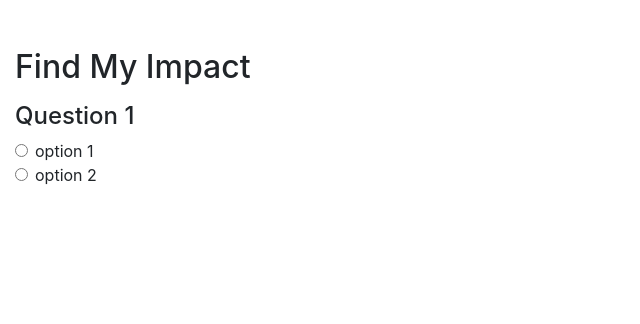
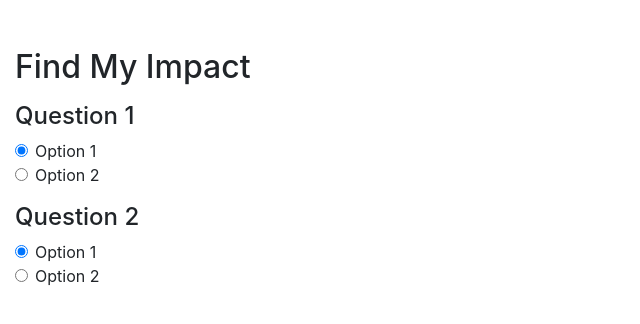
Before and after one commit to gauraviitp/impactometer, a React (Create React App) app in the folder client/: page /find-my-impact in a window 1280 px wide. Shown: the top 324 px of the page, without its empty margins (0-640 px from the left). Built offline with nearby package versions, Linux system fonts and the light colour scheme.

Commit message:
Find my impact page changes for generic button creation

```diff
--- a/client/src/FindMyImpact.js
+++ b/client/src/FindMyImpact.js
@@ -2,30 +2,64 @@ import React, { useState } from "react";
 import RadioButton from "./components/RadioButton";
 
 const FindMyImpact = (props) => {
-  const [state, setState] = useState({ selection: false });
+  const initState = {
+    questions: [
+      {
+        id: "1",
+        text: "Question 1",
+        options: [
+          { id: "1", text: "Option 1" },
+          { id: "2", text: "Option 2" },
+        ],
+        selectedOption: "1",
+      },
+      {
+        id: "2",
+        text: "Question 2",
+        options: [
+          { id: "1", text: "Option 1" },
+          { id: "2", text: "Option 2" },
+        ],
+        selectedOption: "1",
+      },
+    ],
+  };
 
-  const onSelection = (event) => {
-    setState({ selection: event.target.value });
+  const [state, setState] = useState(initState);
+
+  const onSelection = (questionId, optionId) => {
+    console.log(`${questionId}, ${optionId}`);
+    const questions = [];
+    for (let question of state.questions) {
+      if (question.id === questionId) {
+        questions.push(
+          Object.assign({}, question, { selectedOption: optionId })
+        );
+      } else {
+        questions.push(question);
+      }
+    }
+    setState(Object.assign({}, state, { questions }));
   };
 
   return (
     <div className="container-fluid mt-5">
       <h2>Find My Impact </h2>
-      <h4 className="mt-3">Question 1</h4>
-      <RadioButton
-        id="1"
-        onSelection={onSelection}
-        checked={state.selection === "1"}
-        labelText="option 1"
-        value="1"
-      />
-      <RadioButton
-        id="2"
-        onSelection={onSelection}
-        checked={state.selection === "2"}
-        labelText="option 2"
-        value="2"
-      />
+      {state.questions.map((question) => (
+        <div key={question.id}>
+          <h4 className="mt-3">{question.text}</h4>
+          {question.options.map((option) => (
+            <RadioButton
+              id={`${question.id.toString()}-${option.id.toString()}`}
+              key={`${question.id.toString()}-${option.id.toString()}`}
+              onSelection={() => onSelection(question.id, option.id)}
+              checked={question.selectedOption === option.id}
+              labelText={option.text}
+              value={option.id}
+            />
+          ))}
+        </div>
+      ))}
     </div>
   );
 };
```
